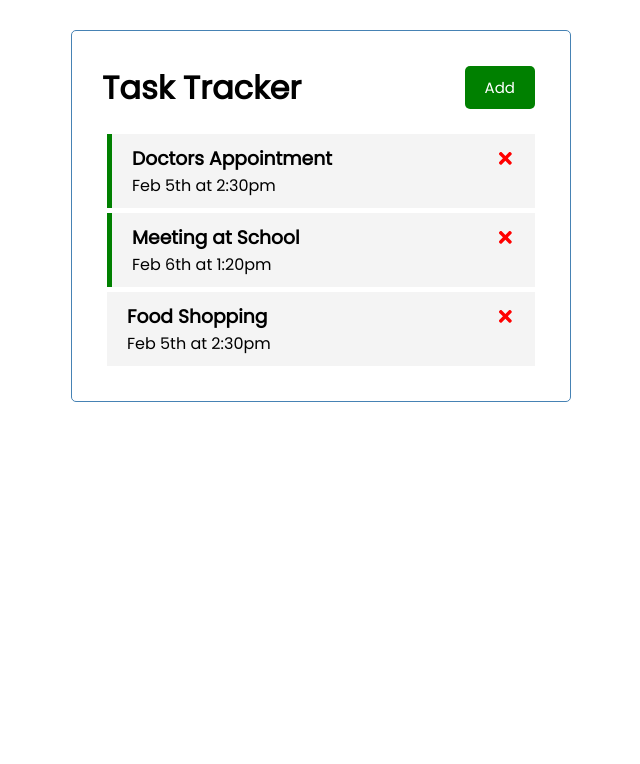
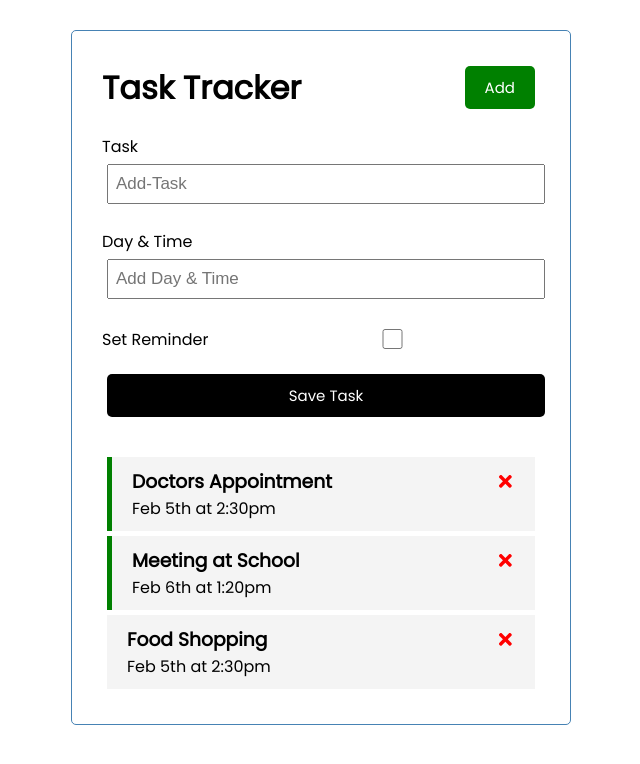
Before and after one commit to spencerlazzar/React-Task-Tracker, a React (Create React App) app: page / in a window 1280 px wide. Shown: the top 764 px of the page, without its empty margins (319-959 px from the left). Built offline with nearby package versions, Linux system fonts and the light colour scheme.

Commit message:
AddTask.js setup complete. Added form

```diff
--- a/src/App.js
+++ b/src/App.js
@@ -1,6 +1,7 @@
 import {useState} from 'react';
 import Header from './components/Header'
 import Tasks from './components/Tasks'
+import AddTask from './components/AddTask'
 
 const App = () => {
 
@@ -38,6 +39,7 @@
   return (
     <div className="container">
       <Header />
+      <AddTask />
       {tasks.length > 0 ? <Tasks tasks={tasks} onDelete={deleteTask} onToggle={toggleReminder} /> : 'No Tasks To Show'}
     </div>
   );
--- /dev/null
+++ b/src/components/AddTask.js
@@ -0,0 +1,30 @@
+import {useState} from 'react';
+
+
+
+const AddTask = () => {
+
+  const [text, setText] = useState('');
+  const [day, setDay] = useState('');
+  const [reminder, setReminder] = useState(false);
+
+  return (
+    <form className='add-form'>
+      <div className='form-control'>
+        <label>Task</label>
+        <input type="text" placeholder='Add-Task' value={text} onChange={(e) => setText(e.target.value)} />
+      </div>
+      <div className='form-control'>
+        <label>Day & Time</label>
+        <input type="text" placeholder='Add Day & Time' value={day} onChange={(e) => setDay(e.target.value)} />
+      </div>
+      <div className='form-control form-control-check'>
+        <label>Set Reminder</label>
+        <input type="checkbox" value={reminder} onChange={(e) => setReminder(e.currentTarget.checked)} />
+      </div>
+      <input type="submit" value='Save Task' className='btn btn-block' />
+    </form>
+  )
+}
+
+export default AddTask
```
Also changed, not shown: 1 other file (tests, documents, lock files or other folders).
